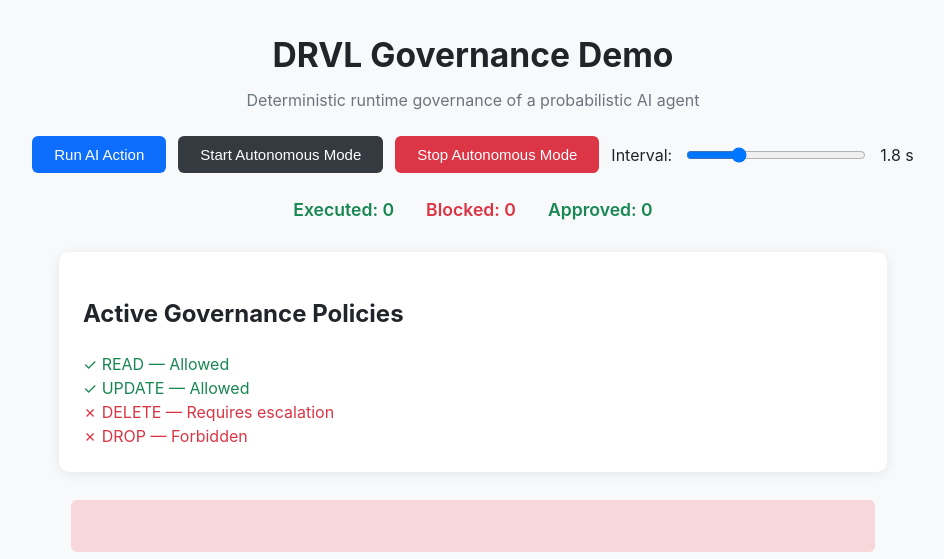
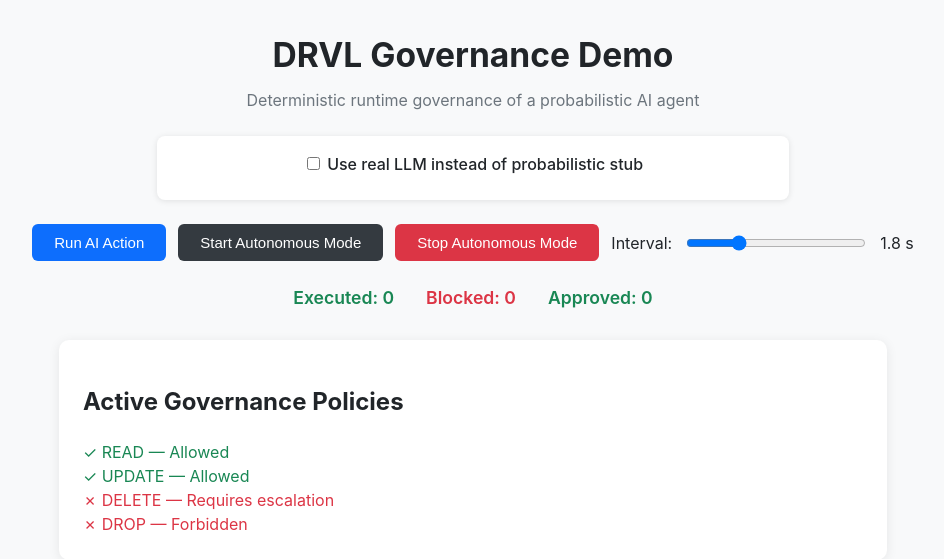
Before and after one commit to babyblueviper1/ai-governance-architecture, a Flask app: page / in a window 1280 px wide. Shown: the top 559 px of the page, without its empty margins (167-1111 px from the left). Run offline with Flask 3, Linux system fonts and the light colour scheme; data that the repository does not hold is empty.

Commit message:
nodes eternal

```diff
--- a/drvl-demo/templates/index.html
+++ b/drvl-demo/templates/index.html
@@ -166,12 +166,60 @@
             margin-bottom: 16px;
             font-size: 1.1rem;
         }
+
+        /* LLM toggle panel */
+        #llm-panel {
+            margin: 24px auto;
+            max-width: 600px;
+            padding: 16px;
+            background: #fff;
+            border-radius: 8px;
+            box-shadow: 0 1px 6px rgba(0,0,0,0.1);
+            text-align: center;
+        }
+        #llm-key-panel {
+            margin-top: 12px;
+            display: none;
+        }
+        #llm-key-panel select,
+        #llm-key-panel input[type="password"] {
+            padding: 8px;
+            font-size: 14px;
+            border: 1px solid #ced4da;
+            border-radius: 4px;
+        }
+        #llm-status {
+            margin-top: 8px;
+            font-size: 0.9rem;
+            color: #198754;
+            font-weight: 500;
+        }
     </style>
 </head>
 <body>
 
 <h1>DRVL Governance Demo</h1>
 <div class="subtitle">Deterministic runtime governance of a probabilistic AI agent</div>
+
+<div id="llm-panel">
+    <label style="font-weight: 500; display: block; margin-bottom: 8px;">
+        <input type="checkbox" id="use-llm-toggle"> Use real LLM instead of probabilistic stub
+    </label>
+    <div id="llm-key-panel">
+        <select id="llm-provider">
+            <option value="openai">OpenAI (GPT-4o / 4o-mini)</option>
+            <option value="anthropic">Anthropic (Claude 3.5 Sonnet)</option>
+            <option value="xai">xAI Grok</option>
+            <option value="google">Google Gemini</option>
+        </select>
+        <input type="password" id="api-key-input" placeholder="Your API key" style="width: 260px; margin: 0 8px;">
+        <button onclick="submitApiKey()">Apply Key</button>
+        <p style="font-size: 0.85rem; color: #666; margin-top: 12px;">
+            Your key is sent once to the server and never stored or logged. Only used for this session.
+        </p>
+        <div id="llm-status"></div>
+    </div>
+</div>
 
 <div class="controls">
     <button class="btn-run"  onclick="triggerAction()" aria-label="Trigger one AI action">Run AI Action</button>
@@ -228,14 +276,47 @@
     <div id="escalationQueue"></div>
 </div>
 
-
-
 <div class="panel">
     <h2>Live Governance Events</h2>
     <div id="events"></div>
 </div>
 
 <script>
+document.getElementById("use-llm-toggle").onchange = function() {
+    document.getElementById("llm-key-panel").style.display = this.checked ? "block" : "none";
+    if (!this.checked) {
+        document.getElementById("llm-status").textContent = "";
+    }
+};
+
+function submitApiKey() {
+    const key = document.getElementById("api-key-input").value.trim();
+    const provider = document.getElementById("llm-provider").value;
+    if (!key) {
+        alert("Please enter a valid API key");
+        return;
+    }
+
+    fetch("/set_llm_key", {
+        method: "POST",
+        headers: { "Content-Type": "application/json" },
+        body: JSON.stringify({ provider, api_key: key })
+    })
+    .then(r => r.json())
+    .then(data => {
+        if (data.status === "ok") {
+            document.getElementById("llm-status").textContent = "✓ LLM mode active — real model will be used for future actions";
+            document.getElementById("llm-status").style.color = "#198754";
+        } else {
+            alert("Error: " + (data.error || "Failed to activate LLM mode"));
+        }
+    })
+    .catch(err => {
+        alert("Connection error — could not set API key");
+        console.error(err);
+    });
+}
+
 let autoInterval = null;
 let speed = 1800;
 
```
